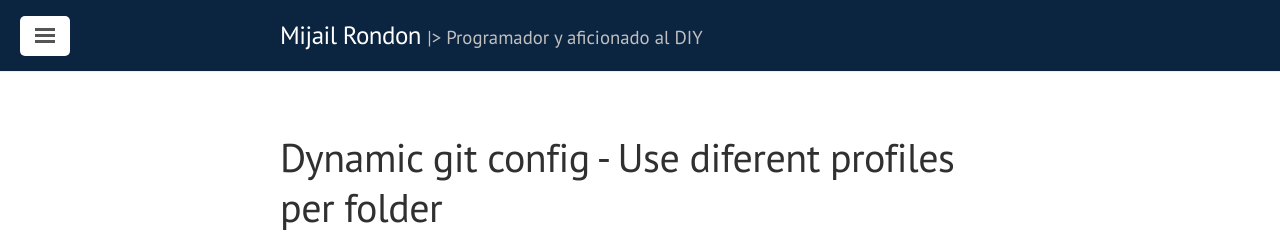
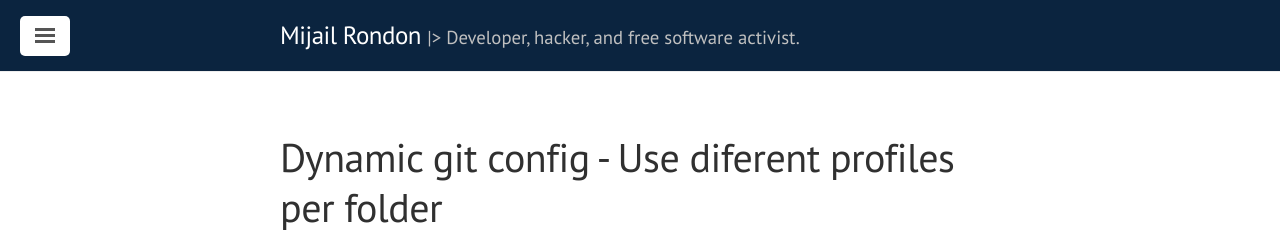
Before and after one commit to mijailr/mijailr.github.io, a Jekyll site: the page built from index.html, in a window 1280 px wide and 900 px high. Shown: the top 232 px of the window. Built offline with Jekyll 4.4.1, drawn with Linux system fonts in a browser that asks for light colours; the list of posts is cut into pages by our own code.

Commit message:
renew texts

```diff
--- a/404.html
+++ b/404.html
@@ -1,10 +1,10 @@
 ---
 layout: default
-title: "404: No encontrado"
+title: "404: Ups! Not found"
 permalink: 404.html
 ---
 
 <div class="page">
   <h1 class="page-title">404: No encontrado</h1>
-  <p class="lead">a URL a la que intentas acceder no existe. <a href="{{ site.baseurl }}/">Regresa al inicio</a> e intenta acceder nuevamente.</p>
+  <p class="lead">This page doesn't exist. <a href="{{ site.baseurl }}/">Return to index</a> and read something elsee.</p>
 </div>
--- a/_config.yml
+++ b/_config.yml
@@ -15,8 +15,8 @@
 # in the templates via {{ site.myvariable }}.
 title: Mijail Rondon
 email: yo@mijailr.com
-description: 'Blog personal de <a href="https://twitter.com/mijailr">@MijailR</a>'
-tagline: "Programador y aficionado al DIY"
+description: 'Blog <a href="https://twitter.com/mijailr">@MijailR</a>'
+tagline: "Developer, hacker, and free software activist."
 baseurl: "" # the subpath of your site, e.g. /blog
 url: "https://mijailr.com" # the base hostname & protocol for your site
 twitter_username: mijailr
@@ -26,7 +26,7 @@
 # Build settings
 markdown: kramdown
 paginate_path: "page:num"
-category_dir: "categorias"
+category_dir: "category"
 category_layout: "index.html"
 plugins:
   - jekyll-sitemap
--- a/index.html
+++ b/index.html
@@ -23,7 +23,7 @@
   {% if paginator.next_page %}
     <a class="pagination-item older" href="{{ site.baseurl }}/page{{paginator.next_page}}">Anterior</a>
   {% else %}
-    <span class="pagination-item older">Anterior</span>
+    <span class="pagination-item older">Previous</span>
   {% endif %}
   {% if paginator.previous_page %}
     {% if paginator.page == 2 %}
@@ -32,6 +32,6 @@
       <a class="pagination-item newer" href="{{ site.baseurl }}/page{{paginator.previous_page}}">Siguiente</a>
     {% endif %}
   {% else %}
-    <span class="pagination-item newer">Siguiente</span>
+    <span class="pagination-item newer">Next</span>
   {% endif %}
 </div>
```
